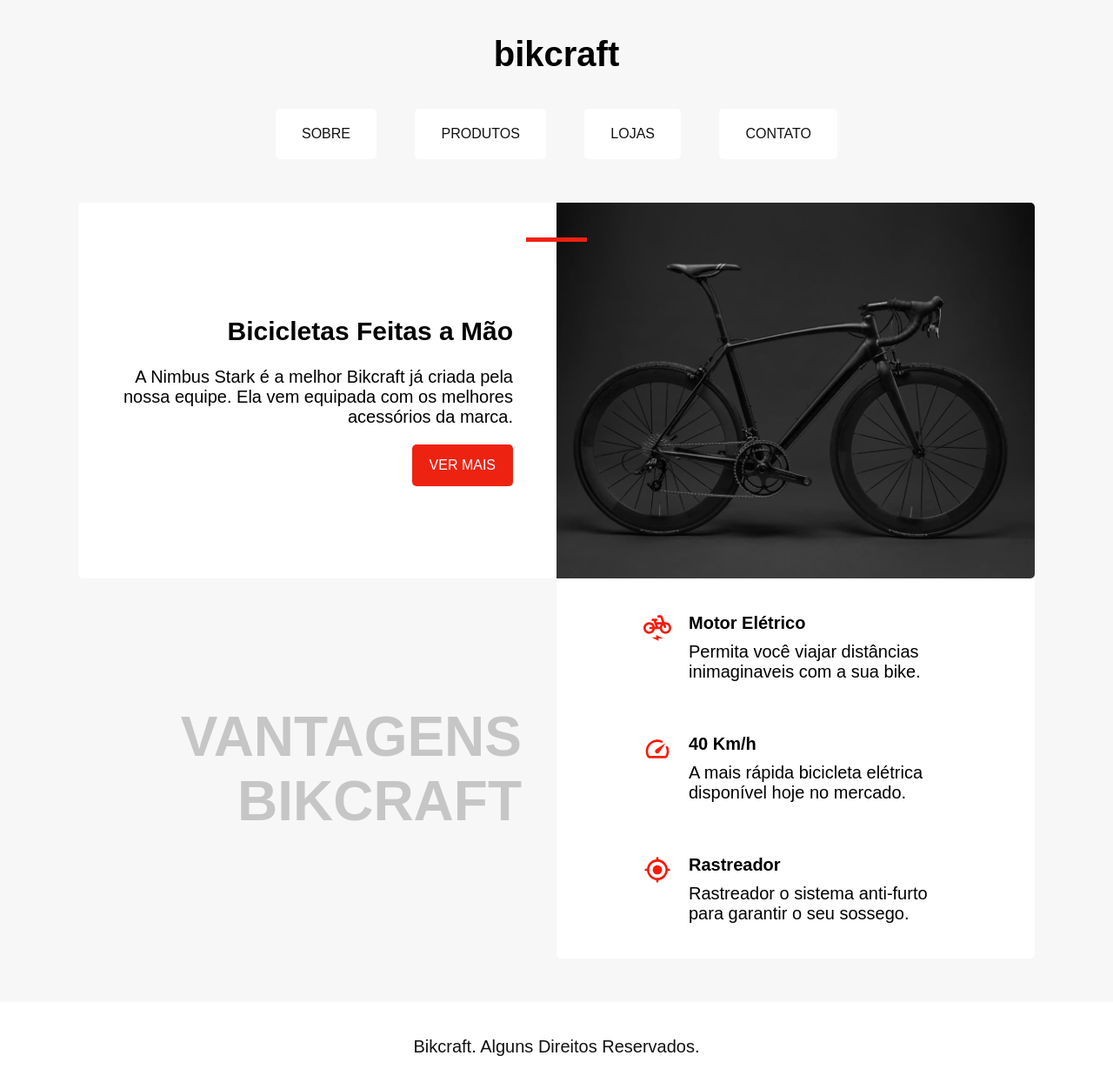
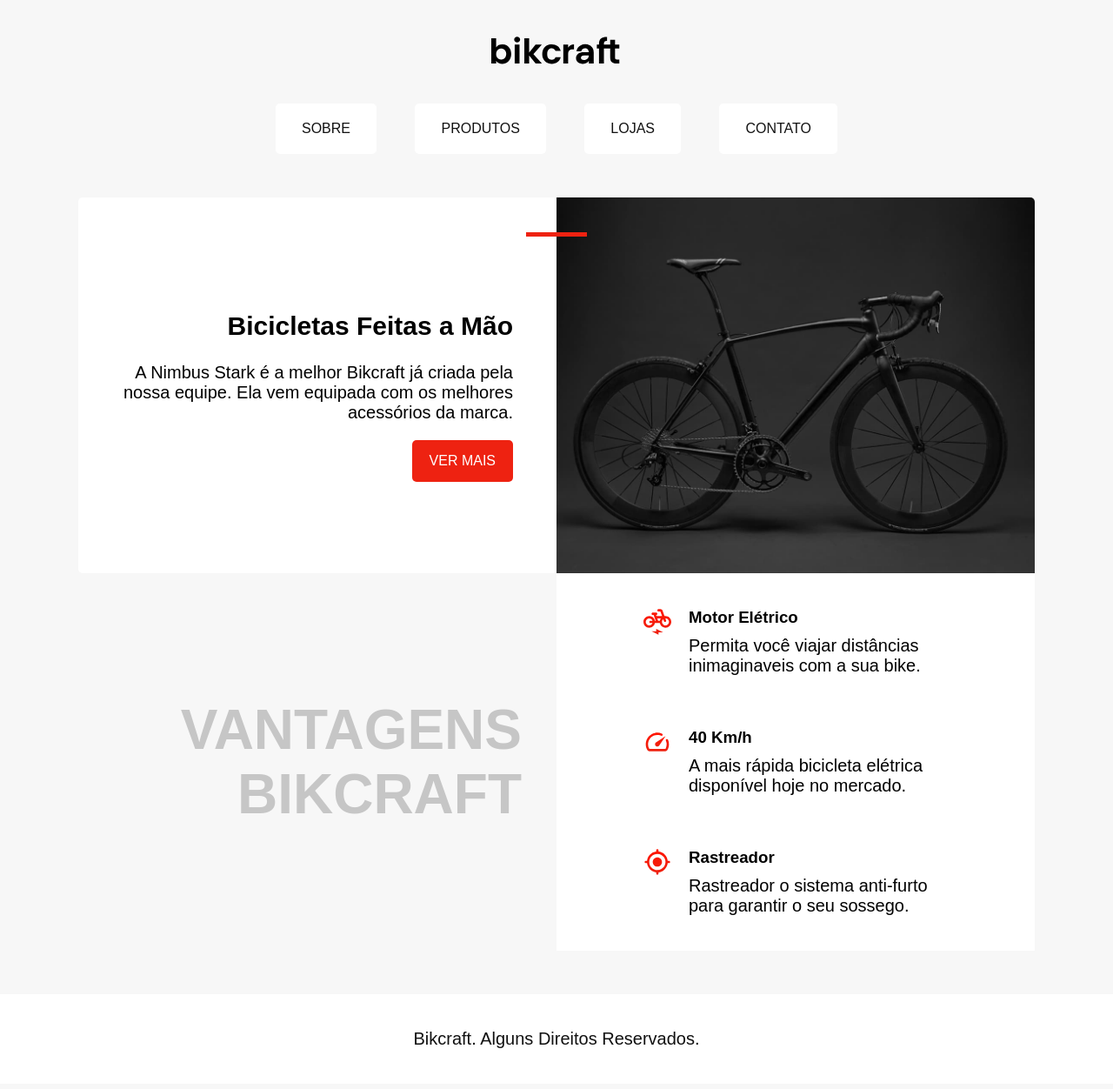
Before and after one commit to gabrhenrique/Bikcraft, a plain HTML site: page index.html in a window 1280 px wide. Shown: the whole page at 87% size. Drawn offline with Linux system fonts and the light colour scheme.

Commit message:
final update

```diff
--- a/index.html
+++ b/index.html
@@ -6,12 +6,11 @@
     <meta name="viewport" content="width=device-width, initial-scale=1.0">
     <title>Bikcraft</title>
     <link rel="stylesheet" href="style.css">
-    <link rel="shortcut icon" href="icon/favicon.svg" type="image/x-icon">
 </head>
 
 <body>
     <header>
-        <h1>bikcraft</h1>
+        <img src="img/bikcraft.svg" alt="Bikcraft Logo">
         <nav>
             <a href="#">SOBRE</a>
             <a href="#">PRODUTOS</a>
@@ -36,18 +35,18 @@
             <h2>VANTAGENS BIKCRAFT</h2>
             <div class="vantagens">
                 <div>
-                    <img src="icon/eletrica.svg" alt="Icone Elétrico">
-                    <p class="titulo">Motor Elétrico</p>
+                    <img src="icon/eletrica.svg" alt="">
+                    <h3 class="titulo">Motor Elétrico</h3>
                     <p class="descricao">Permita você viajar distâncias inimaginaveis com a sua bike.</p>
                 </div>
                 <div>
-                    <img src="icon/velocidade.svg" alt="Icone Velocidade">
-                    <p class="titulo">40 Km/h</p>
+                    <img src="icon/velocidade.svg" alt="">
+                    <h3 class="titulo">40 Km/h</h3>
                     <p class="descricao">A mais rápida bicicleta elétrica disponível hoje no mercado.</p>
                 </div>
                 <div>
-                    <img src="icon/rastreador.svg" alt="Icone Rstreador">
-                    <p class="titulo">Rastreador</p>
+                    <img src="icon/rastreador.svg" alt="">
+                    <h3 class="titulo">Rastreador</h3>
                     <p class="descricao">Rastreador o sistema anti-furto para garantir o seu sossego.</p>
                 </div>
             </div>
--- a/style.css
+++ b/style.css
@@ -21,9 +21,10 @@ header {
   text-align: center;
 }
 
-header h1 {
+header img {
   margin: 40px;
   font-size: 40px;
+  width: 150px;
 }
 
 nav a {
@@ -91,7 +92,6 @@ nav a:hover {
   grid-column: 2 / 3;
   width: 100%;
   border-top-right-radius: 5px;
-  border-bottom-right-radius: 5px;
 }
 
 .section-2 {
@@ -112,7 +112,7 @@ nav a:hover {
 .vantagens {
   width: 550px;
   background-color: var(--white);
-  border-radius: 5px;
+  border-bottom: 5px;
 }
 
 .vantagens div {
```
Also changed, not shown: icon/favicon.svg, img/bikcraft.svg (added).
